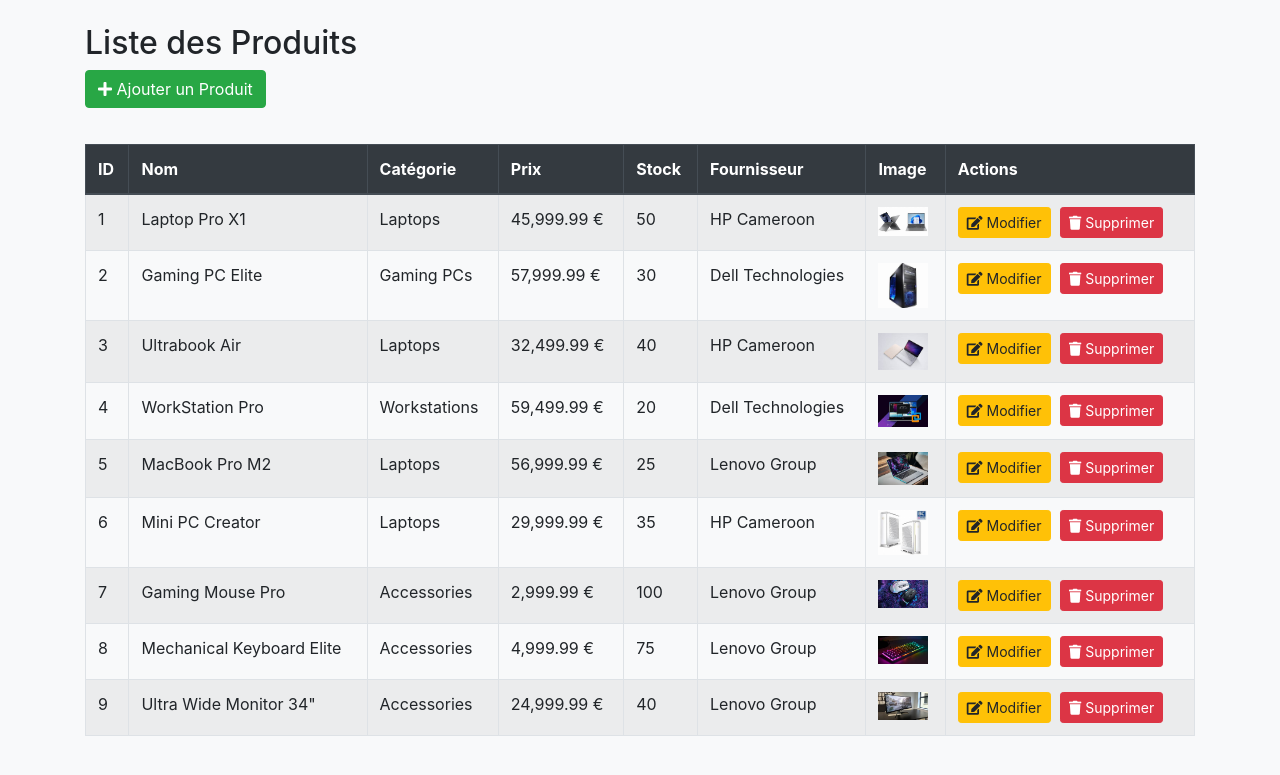
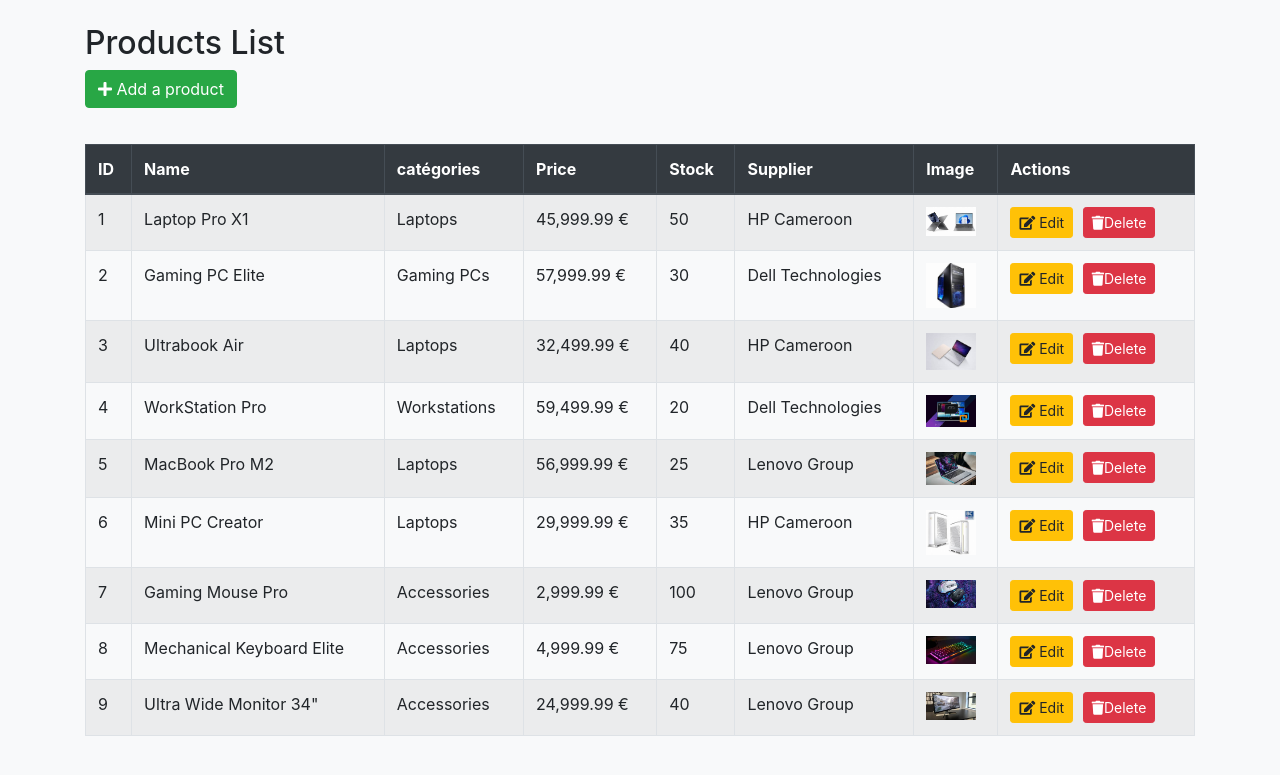
Before and after one commit to NdongmoAnge/Advance-e-commerce-management-system-hnd-2026, a PHP site: page /tcpdf/admin/products.php in a window 1280 px wide. Shown: the top 775 px of the page. Run offline with PHP 8.4, Linux system fonts and the light colour scheme; data comes from the database, SQL or seed files in the repository.

Commit message:
translate

```diff
--- a/Pages/admin/products.php
+++ b/Pages/admin/products.php
@@ -19,28 +19,45 @@ $products = $conn->query($sql);
 
 <!DOCTYPE html>
 <html lang="fr">
+
 <head>
     <meta charset="UTF-8">
     <meta name="viewport" content="width=device-width, initial-scale=1.0">
-    <title>Gestion des Produits</title>
+    <title>Product Management</title>
     <link href="https://stackpath.bootstrapcdn.com/bootstrap/4.5.2/css/bootstrap.min.css" rel="stylesheet">
     <link href="https://cdnjs.cloudflare.com/ajax/libs/font-awesome/5.15.4/css/all.min.css" rel="stylesheet">
     <style>
-        body { background-color: #f8f9fa; }
-        .table-responsive { margin-top: 20px; }
-        .modal-header { background-color: #007bff; color: white; }
-        .btn { margin-right: 5px; }
-        .modal-lg { max-width: 800px; }
+        body {
+            background-color: #f8f9fa;
+        }
+
+        .table-responsive {
+            margin-top: 20px;
+        }
+
+        .modal-header {
+            background-color: #007bff;
+            color: white;
+        }
+
+        .btn {
+            margin-right: 5px;
+        }
+
+        .modal-lg {
+            max-width: 800px;
+        }
     </style>
 </head>
+
 <body>
 
     <div class="container">
-    <h2 class="mt-4">Liste des Produits</h2>
+        <h2 class="mt-4">Products List</h2>
 
         <!-- Button to Open Add Product Modal -->
         <button type="button" class="btn btn-success mb-3" id="showAddProductModal">
-        <i class="fas fa-plus"></i> Ajouter un Produit
+            <i class="fas fa-plus"></i> Add a product
         </button>
 
         <div class="table-responsive">
@@ -48,11 +65,11 @@ $products = $conn->query($sql);
                 <thead class="thead-dark">
                     <tr>
                         <th>ID</th>
-                    <th>Nom</th>
-                    <th>Catégorie</th>
-                    <th>Prix</th>
+                        <th>Name</th>
+                        <th>catégories</th>
+                        <th>Price</th>
                         <th>Stock</th>
-                    <th>Fournisseur</th>
+                        <th>Supplier</th>
                         <th>Image</th>
                         <th>Actions</th>
                     </tr>
@@ -66,7 +83,7 @@ $products = $conn->query($sql);
                             <td><?php echo number_format($row['price'], 2) . ' €'; ?></td>
                             <td><?php echo $row['stock_quantity']; ?></td>
                             <td><?php echo htmlspecialchars($row['supplier_name'] ?? 'N/A'); ?></td>
-                    <td><?php if(!empty($row['image_path'])): ?>
+                            <td><?php if (!empty($row['image_path'])): ?>
                                     <img src="<?php echo $row['image_path']; ?>" width="50" alt="Product Image">
                                 <?php else: ?>
                                     <span>No Image</span>
@@ -89,11 +106,11 @@ $products = $conn->query($sql);
                                     data-featured="<?php echo $row['is_featured']; ?>"
                                     data-low-stock="<?php echo $row['low_stock_threshold']; ?>"
                                     data-supplier="<?php echo $row['supplier_id']; ?>">
-                            <i class="fas fa-edit"></i> Modifier
+                                    <i class="fas fa-edit"></i> Edit
                                 </button>
                                 <button class="btn btn-danger btn-sm delete-product"
                                     data-id="<?php echo $row['product_id']; ?>">
-                            <i class="fas fa-trash"></i> Supprimer
+                                    <i class="fas fa-trash"></i>Delete
                                 </button>
                             </td>
                         </tr>
@@ -108,7 +125,7 @@ $products = $conn->query($sql);
         <div class="modal-dialog modal-lg">
             <div class="modal-content">
                 <div class="modal-header">
-                <h5 class="modal-title" id="modalTitle">Gestion Produit</h5>
+                    <h5 class="modal-title" id="modalTitle">Product Management</h5>
                     <button type="button" class="close" data-dismiss="modal">&times;</button>
                 </div>
                 <form id="productForm" enctype="multipart/form-data">
@@ -119,12 +136,12 @@ $products = $conn->query($sql);
                         <div class="row">
                             <div class="col-md-6">
                                 <div class="form-group">
-                                <label>Nom du Produit</label>
+                                    <label>Product Name</label>
                                     <input type="text" class="form-control" name="name" id="name" required>
                                 </div>
 
                                 <div class="form-group">
-                                <label>Catégorie</label>
+                                    <label>categories</label>
                                     <select class="form-control" name="category_id" id="category_id" required>
                                         <?php
                                         // Reset the category results pointer
@@ -136,12 +153,12 @@ $products = $conn->query($sql);
                                 </div>
 
                                 <div class="form-group">
-                                <label>Prix (€)</label>
+                                    <label>Price (cfa)</label>
                                     <input type="number" class="form-control" name="price" id="price" step="0.01" required>
                                 </div>
 
                                 <div class="form-group">
-                                <label>Prix Original (€) <small>(optionnel)</small></label>
+                                    <label> Original price (cfa) <small>(optionnel)</small></label>
                                     <input type="number" class="form-control" name="original_price" id="original_price" step="0.01">
                                 </div>
 
@@ -151,16 +168,16 @@ $products = $conn->query($sql);
                                 </div>
 
                                 <div class="form-group">
-                                <label>Seuil de Stock Bas</label>
+                                    <label>Low Stock Threshold</label>
                                     <input type="number" class="form-control" name="low_stock_threshold" id="low_stock_threshold" value="5">
                                 </div>
                             </div>
 
                             <div class="col-md-6">
                                 <div class="form-group">
-                                <label>Fournisseur</label>
+                                    <label>Supplier</label>
                                     <select class="form-control" name="supplier_id" id="supplier_id">
-                                    <option value="">-- Sélectionner un fournisseur --</option>
+                                        <option value="">-- Select a supplier --</option>
                                         <?php
                                         // Reset the suppliers results pointer
                                         $suppliers->data_seek(0);
@@ -171,13 +188,13 @@ $products = $conn->query($sql);
                                 </div>
 
                                 <div class="form-group">
-                                <label>Badge <small>(ex: "Nouveau", "Promotion")</small></label>
+                                    <label>Badge <small>(ex: "New", "Promotion")</small></label>
                                     <input type="text" class="form-control" name="badge" id="badge">
                                 </div>
 
                                 <div class="form-check mb-3">
                                     <input type="checkbox" class="form-check-input" name="is_featured" id="is_featured" value="1">
-                                <label class="form-check-label">Produit Vedette</label>
+                                    <label class="form-check-label">Featured Product</label>
                                 </div>
 
                                 <div class="form-group">
@@ -186,14 +203,14 @@ $products = $conn->query($sql);
                                 </div>
 
                                 <div class="form-group">
-                                <label>Image Actuelle</label>
+                                    <label> Actual Image</label>
                                     <div id="current_image_container">
-                                    <small class="text-muted">Aucune image</small>
+                                        <small class="text-muted">No image</small>
                                     </div>
                                 </div>
 
                                 <div class="form-group">
-                                <label>Nouvelle Image</label>
+                                    <label>New Image</label>
                                     <input type="file" class="form-control-file" name="image" id="image" accept="image/*">
                                 </div>
                             </div>
@@ -205,18 +222,18 @@ $products = $conn->query($sql);
                         </div>
 
                         <div class="form-group">
-                        <label>Spécifications Techniques</label>
+                            <label>Specifications Techniques</label>
                             <textarea class="form-control" name="specifications" id="specifications" rows="3"></textarea>
                         </div>
 
                         <div class="form-group">
-                        <label>Politique de Retour</label>
+                            <label>Return policy</label>
                             <textarea class="form-control" name="return_policy" id="return_policy" rows="2"></textarea>
                         </div>
                     </div>
                     <div class="modal-footer">
                         <button type="button" class="btn btn-secondary" data-dismiss="modal">Annuler</button>
-                    <button type="submit" class="btn btn-primary">Enregistrer</button>
+                        <button type="submit" class="btn btn-primary">Save</button>
                     </div>
                 </form>
             </div>
@@ -287,14 +304,14 @@ $(document).ready(function() {
                 if (imagePath) {
                     $('#current_image_container').html(
                         `<img src="${imagePath}" width="100" class="img-thumbnail mb-2"><br>
-                <small class="text-muted">Laisser vide pour conserver cette image</small>`
+                <small class="text-muted">Leave blank to keep this image </small>`
                     );
                 } else {
                     $('#current_image_container').html('<small class="text-muted">Aucune image</small>');
                 }
 
                 // Set modal title
-        $('#modalTitle').text('Modifier le Produit: ' + name);
+                $('#modalTitle').text('Modify the Product: ' + name);
 
                 // Show the modal
                 $('#productModal').modal('show');
@@ -325,12 +342,12 @@ $(document).ready(function() {
                                 location.reload();
                             }
                         } catch (e) {
-                    alert('Une erreur est survenue. Veuillez réessayer.');
+                            alert('An error has occurred. Please try again.');
                             console.error(response);
                         }
                     },
                     error: function() {
-                alert('Erreur de connexion au serveur.');
+                        alert('Error connecting to the server.');
                     }
                 });
             });
@@ -338,7 +355,7 @@ $(document).ready(function() {
             // Delete Product
             $('.delete-product').click(function() {
                 let productId = $(this).data('id');
-        if (confirm("Êtes-vous sûr de vouloir supprimer ce produit ?")) {
+                if (confirm("Are you sure you want to delete this product? ?")) {
                     $.ajax({
                         url: 'product_actions.php',
                         type: 'POST',
@@ -356,12 +373,12 @@ $(document).ready(function() {
                                     $('#product-' + productId).remove();
                                 }
                             } catch (e) {
-                        alert('Une erreur est survenue. Veuillez réessayer.');
+                                alert('An error has occurred. Please try again.');
                                 console.error(response);
                             }
                         },
                         error: function() {
-                    alert('Erreur de connexion au serveur.');
+                            alert('Error connecting to the server');
                         }
                     });
                 }
@@ -370,4 +387,5 @@ $(document).ready(function() {
     </script>
 
 </body>
+
 </html>
```
Also changed, not shown: Pages/admin/dashboard1.php (+29 -28 lines), Pages/admin/edit_user.php (+13 -13 lines), Pages/admin/profile.php (+6 -6 lines), Pages/admin/profile_api.php (+5 -5 lines). Lines whose indentation alone changed are shown as unchanged.
